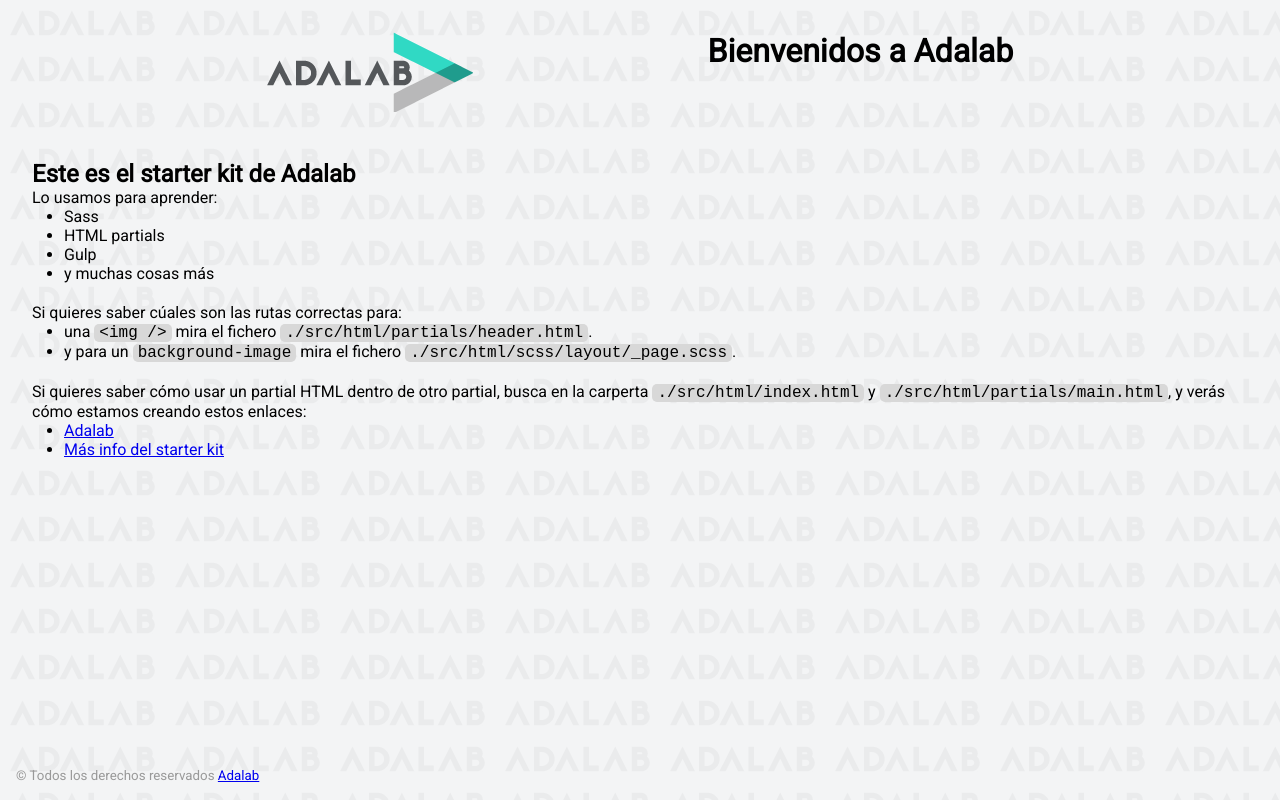
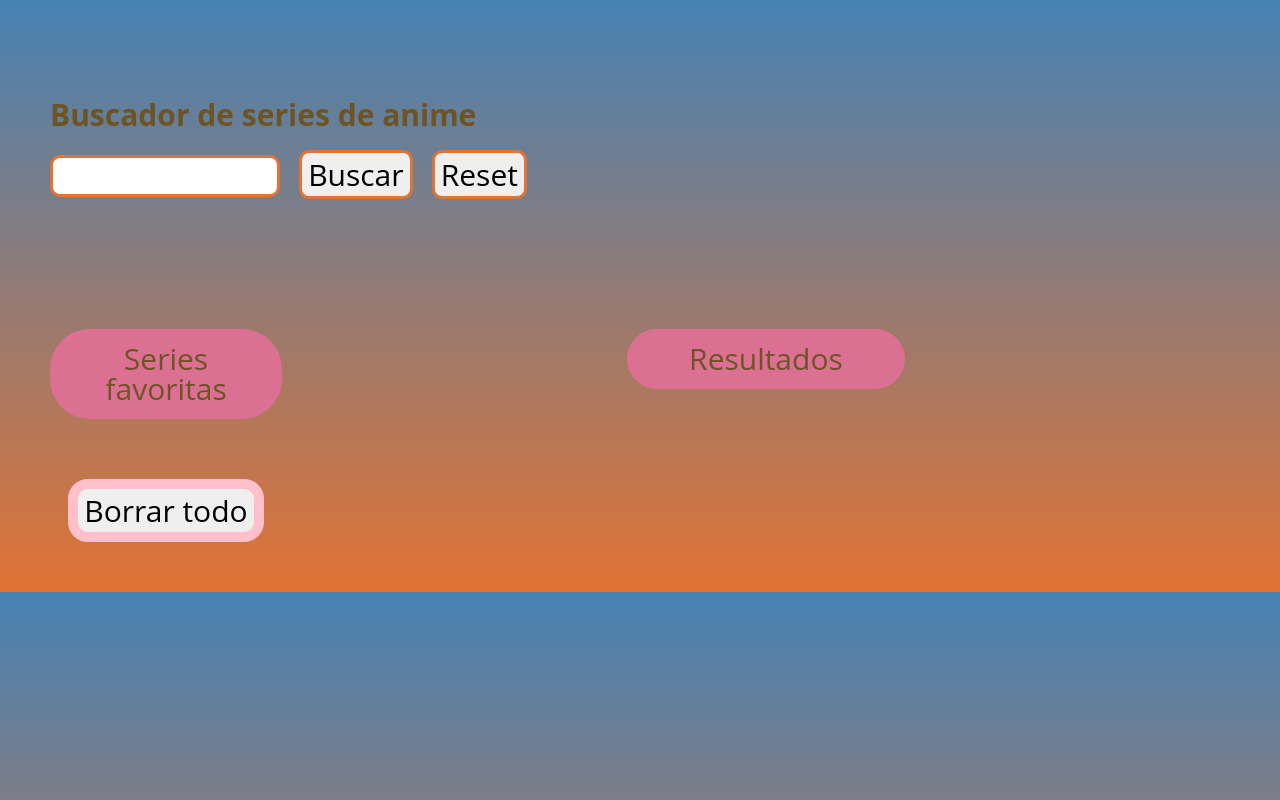
Before and after one commit to Adalab/modulo-2-evaluacion-final-sgsilvia, a website: page docs/index.html in a window 1280 px wide. Drawn offline with Linux system fonts and the light colour scheme.

Commit message:
run docs

```diff
--- a/docs/index.html
+++ b/docs/index.html
@@ -1,68 +1,50 @@
 <!DOCTYPE html>
 <html lang="es">
+
 <head>
   <meta charset="UTF-8" />
   <meta name="viewport" content="width=device-width, initial-scale=1" />
-    <title>Adalab Web Starter Kit</title>
-    <link href="https://fonts.googleapis.com/css?family=Roboto&display=swap" rel="stylesheet" />
+  <title>Ejericio</title>
+
+  <script src="https://kit.fontawesome.com/8c88b3fdc7.js" crossorigin="anonymous"></script>
+
   <link rel="stylesheet" href="./assets/css/main.css" />
-    <link rel="icon" href="./assets/images/favicon.png" />
 </head>
 
 <body>
-    <div class="page">
-      <header class="page__header">
-        <img src="./assets/images/logo-adalab.png" alt="Adalab">
-        <h1>Bienvenidos a Adalab</h1>
+  <header class="header">
+    <h1 class="header__title-h1">Buscador de series de anime</h1>
+    <form action="">
+      <input class=" header__input-search js-input-search" type="text" />
+      <button class="header__btn-search js-btn-search">Buscar</button>
+
+      <button class="header__btn-reset js-btn-reset"> Reset</button>
+
+    </form>
   </header>
 
-      <main class="page__main">
-        <h2>Este es el starter kit de Adalab</h2>
-        <p>Lo usamos para aprender:</p>
-        <ul class="main__list">
-          <li>Sass</li>
-          <li>HTML partials</li>
-          <li>Gulp</li>
-          <li>y muchas cosas más</li>
-        </ul>
-        <p>Si quieres saber cúales son las rutas correctas para:</p>
-        <ul class="main__list">
-          <li>
-            una <code class="code">&lt;img /&gt;</code> mira el fichero
-            <code class="code">./src/html/partials/header.html</code>.
-          </li>
-          <li>
-            y para un <code class="code">background-image</code> mira el fichero
-            <code class="code">./src/html/scss/layout/_page.scss</code>.
-          </li>
-        </ul>
-        <p>
-          Si quieres saber cómo usar un partial HTML dentro de otro partial, busca en la carperta
-          <code class="code">./src/html/index.html</code> y
-          <code class="code">./src/html/partials/main.html</code>, y verás cómo estamos creando estos
-          enlaces:
-        </p>
-        <ul class="main__list">
-          <li>
-            <a class="link__adalab" href="https://adalab.es">Adalab</a>
 
-          </li>
-          <li>
-            <a class="" href="./more-info.html">Más info del starter kit</a>
+  <main class="main">
 
-          </li>
-        </ul>
+    <article class="main__article-fav">
+      <h2 class="main__article-fav--h2">Series favoritas</h2>
+      <ul class="main__article-fav--ul js-list-fav"></ul>
+      <button class="main__article-fav--btn js-btn-fav-reset">Borrar todo</button>
+    </article>
+
+
+    <article class="main__article-results">
+      <h2 class="main__article-results--h2">Resultados</h2>
+      <ul class="  main__article-results--ul js-list-anime"></ul>
+
+    </article>
+
   </main>
 
-      <footer class="page__footer">
-        <small>
-          &copy; Todos los derechos reservados
-          <a class="link__adalab" href="https://adalab.es">Adalab</a>
+  <footer class="footer"> </footer>
 
-        </small>
-      </footer>
+  <script src="./assets/js/main.js"></script>
 
-    </div>
-    <script src="./assets/js/main.js"></script>
 </body>
+
 </html>
```
Also changed, not shown: docs/assets/css/main.css (+1 -1 lines), docs/assets/js/main.js (+1 -1 lines), docs/more-info.html (deleted, +0 -37 lines), docs/assets/images/bg-adalab.png (deleted), docs/assets/images/favicon.png (deleted), docs/assets/images/logo-adalab.png (deleted). Lines whose indentation alone changed are shown as unchanged.
